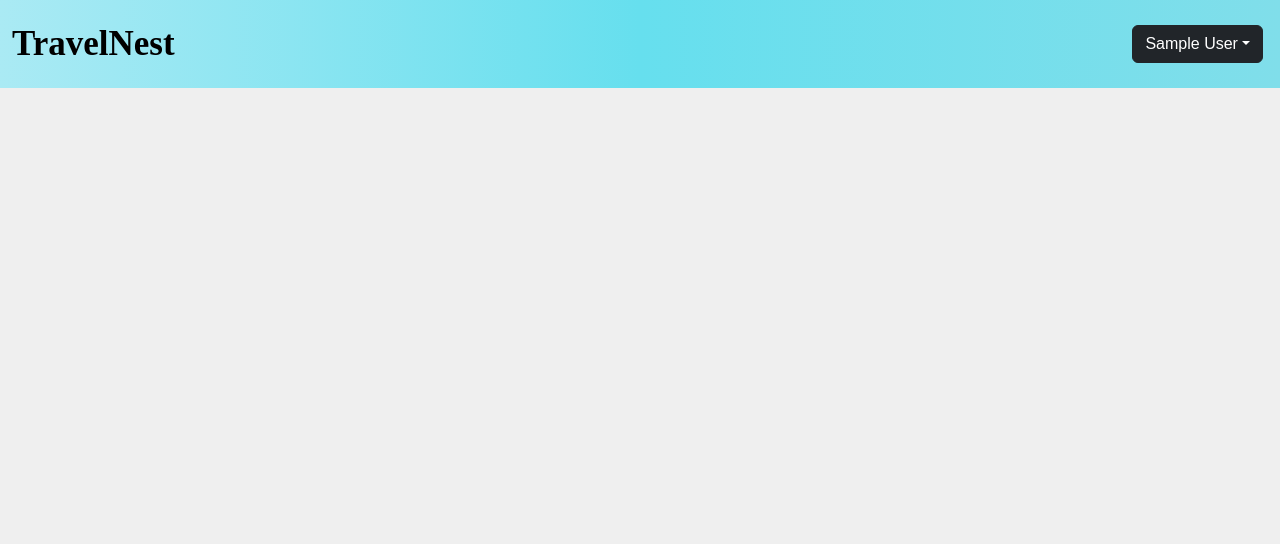
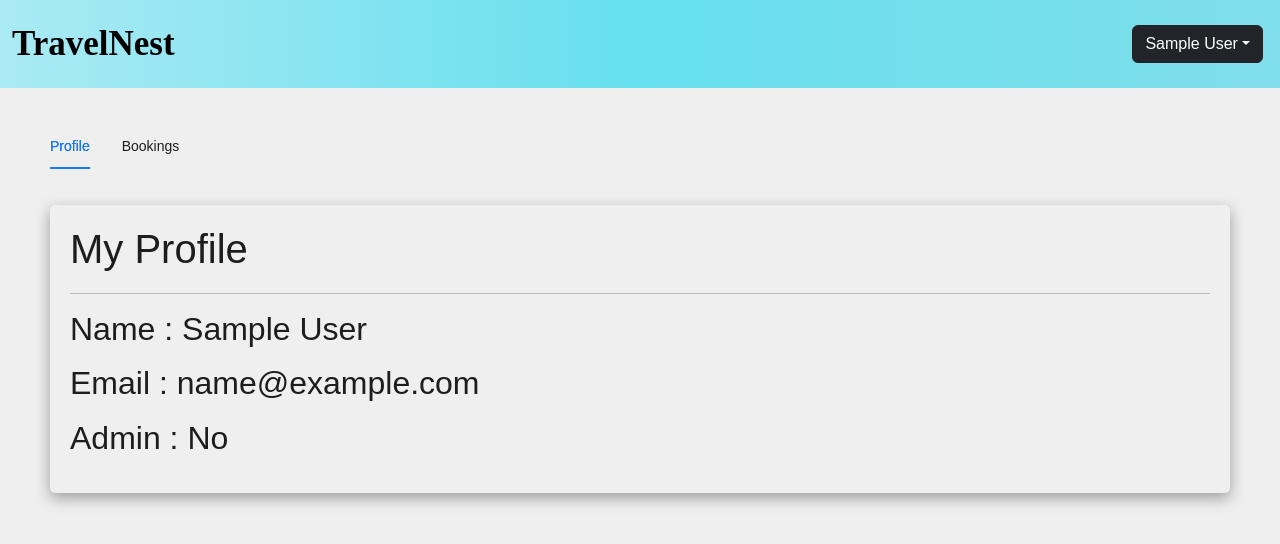
Before and after one commit to OJASVISWAMI22/REAL-TIME-HOTEL-ROOM-BOOKING-WEBSITE, a React (Vite) app in the folder frontend/: page /profile in a window 1280 px wide. Shown: the top 544 px of the page. Built offline with nearby package versions, Linux system fonts and the light colour scheme; sample sign-in values are in the browser's storage.

Commit message:
get all booking component added

```diff
--- a/frontend/src/App.jsx
+++ b/frontend/src/App.jsx
@@ -1,10 +1,11 @@
 import "./App.css";
-import Navbar from "./components/navbar";
+import Navbar from "./components/Navbar.jsx";
 import { BrowserRouter, Routes, Route, Link } from "react-router-dom";
 import Homescreen from "./screens/homescreen";
 import BookingScreen from "./screens/bookingscreen";
 import Register from "./screens/Register";
 import Login from "./screens/Login";
+import Profilescreen from "./screens/profilescreen";
 function App() {
   return (
     <>
@@ -16,6 +17,7 @@ function App() {
           <Route path="/book/:roomid/:fromdate/:todate" element={<BookingScreen />} />\
           <Route path="/register" element={<Register/>} />
           <Route path="/login" element={<Login />} />
+          <Route path="/profile" element={<Profilescreen/>}/>
         </Routes>
       </BrowserRouter>
     </>
--- a/frontend/src/components/Navbar.jsx
+++ b/frontend/src/components/Navbar.jsx
@@ -39,8 +39,8 @@ const Navbar = () => {
                   className={`dropdown-menu${isOpen ? " show" : ""}`}
                   aria-labelledby="dropdownMenuButton"
                 >
-                  <a className="dropdown-item" href="/bookings">
-                    Bookings
+                  <a className="dropdown-item" href="/profile">
+                    Profile
                   </a>
                   <a className="dropdown-item" href="#" onClick={logout}>
                     Logout
--- a/frontend/src/index.css
+++ b/frontend/src/index.css
@@ -108,3 +108,6 @@ p,b{
   padding-left: 15px!important;
   cursor: default;
 }
+.left{
+  margin-left: 76%;
+}
--- a/frontend/src/screens/bookingscreen.jsx
+++ b/frontend/src/screens/bookingscreen.jsx
@@ -95,7 +95,7 @@ const BookingScreen = () => {
       if (result.data.status === 'success') {
         Swal.fire('Congratulations','Room booked scuceefully','sucess')
         // alert('Booking successful!');
-        navigate('/bookings');
+        navigate('/profile');
 
       } else {
         throw new Error(result.data.message);
--- /dev/null
+++ b/frontend/src/screens/profilescreen.jsx
@@ -0,0 +1,90 @@
+import { Tabs } from 'antd';
+import axios from 'axios';
+import { useEffect, useState } from 'react';
+import Loader from "../components/Loader";
+import Error from "../components/Error";
+const Profilescreen = () => {
+  const user=JSON.parse(localStorage.getItem('currentUser'));
+
+  useEffect(() => {
+    if (!user) {
+      window.location.href = '/login';
+    }
+  }, []);
+
+  const items = [
+    {
+      key: '1',
+      label: 'Profile',
+      children: <div className='imgbox'>
+        <h1>My Profile</h1>
+        <hr />
+        <h2>Name : {user?.name}</h2>
+        <h2>Email : {user?.email}</h2>
+        <h2>Admin : {user?.isadmin ? "Yes" : "No"}</h2>
+      </div>
+    },
+    {
+      key: '2',
+      label: 'Bookings',
+      children: <Mybooking/>,
+    },
+  ];
+
+  return (
+    <div style={{ margin: '35px 50px 0 50px' }}>
+      <Tabs defaultActiveKey="1" items={items} />
+    </div>
+  );
+};
+
+export default Profilescreen;
+
+const Mybooking = () => {
+  const [user] = useState(JSON.parse(localStorage.getItem('currentUser')));
+  const [bookings,setbookings]=useState([]);
+  const [loading, setLoading] = useState(false);
+  const [error, setError] = useState();
+  useEffect(() => {
+    const fetchBookings = async () => {
+      try {
+        setLoading(true)
+        const response = await axios.post('/api/bookings/getbooking', { userid: user._id });
+        console.log(response.data);
+        setbookings(response.data)
+        setLoading(false)
+      } catch (error) {
+        console.error(error);
+        setLoading(false)
+        setError(true)
+        alert("Something Went Wrong");
+      }
+
+    };
+
+    fetchBookings();
+  }, []);
+
+  return (
+    <>
+    <div className="row">
+      <div className="col-md-8">
+         {loading &&<Loader/>}
+         {
+          bookings && bookings.map(booking=>{
+            return <div className='imgbox'>
+              <h3>{booking.room}</h3>
+              <p><b>Booking Id : </b>{booking._id}</p>
+              <p><b>Check In : </b>{booking.fromdate}</p>
+              <p><b>Check Out : </b>{booking.todate}</p>
+              <p><b>Amount : </b>{booking.totalamount}</p>
+              <p><b>Status : </b>{booking.status=="booked"?"Confirmed":"Cancelled"}</p>
+              <button className='btn btn-danger left'>Cancel Booking</button>
+            </div>
+          })
+         }
+      </div>
+    </div>
+    </>
+  );
+};
```
Also changed, not shown: 1 other file (tests, documents, lock files or other folders).
